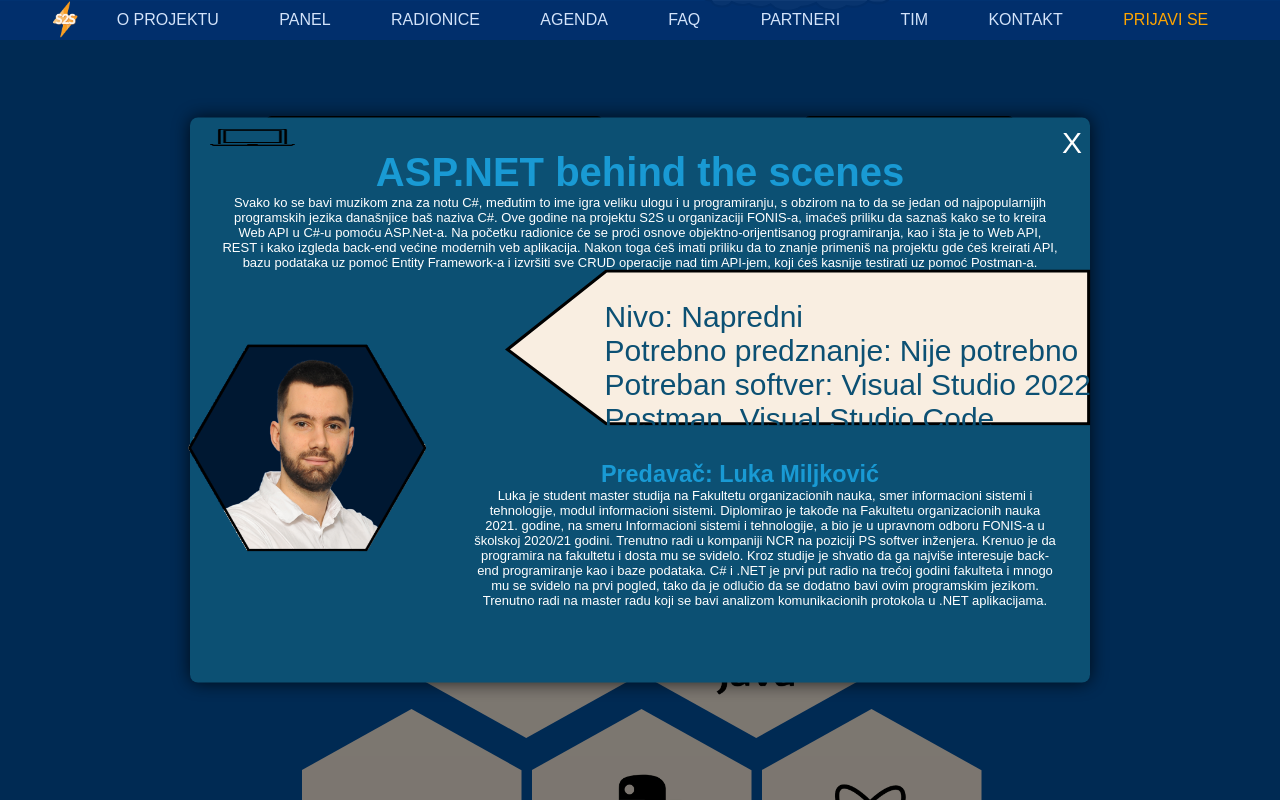
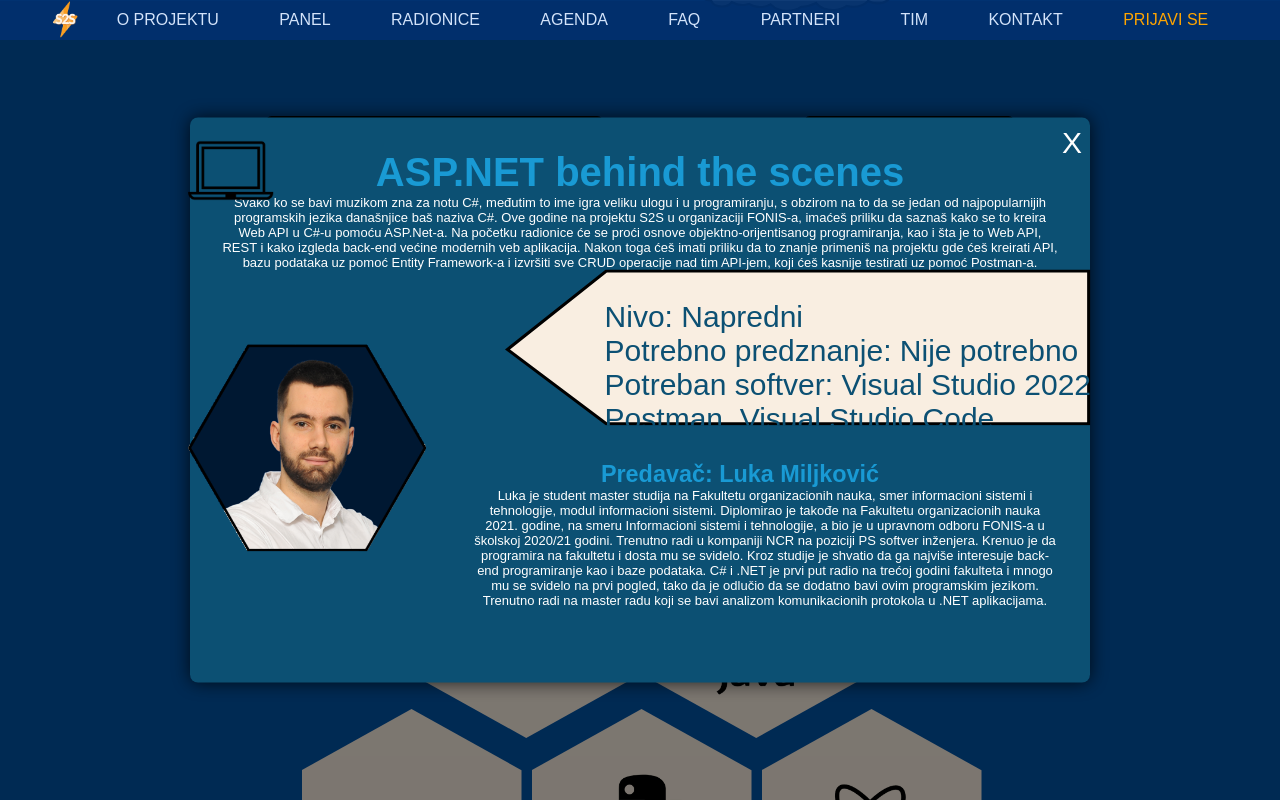
Before and after one commit to djordjemoj/s2s, a React (Create React App) app: page /#/ in a window 1280 px wide. Both pictures are taken after a click on the element 411 px from the left and 399 px from the top of the page. Built offline with nearby package versions, Linux system fonts and the light colour scheme.

Commit message:
popravio laptop

```diff
--- a/src/Components/Radionice/Modal.css
+++ b/src/Components/Radionice/Modal.css
@@ -214,6 +214,11 @@
     margin-bottom: 220px;
 
   }
+  .lapsitopsi{
+    /* left: 60px; */
+
+    transform: scale(0.4) translate(-55%, -50%);
+  }
 
 }
 
@@ -239,11 +244,7 @@
     padding-top: 0px;
   }
   }
-  .lapsitopsi{
-    left: 60px;
 
-    transform: scale(0.5) translate(-55%, -50%);
-  }
   .slike-proba{
     display: flex;
     flex-direction: column;
@@ -345,9 +346,12 @@
 
   }
   .lapsitopsi{
-    left: 20px;
+    /* left: 20px; */
 
-    transform: scale(0.5) translate(-50%, -60%);
+    /* transform: scale(0.5) translate(-50%, -60%); */
+    /* width: 30px;*/
+    height: 30px;
+    /* height: 40px; */
   }
 }
 @media screen and (min-width: 1500px){
@@ -390,8 +394,8 @@
     width: 100%;
   }
   .lapsitopsi{
-    /* left: 20px; */
+    left: 100px;
 
-    transform: scalex(0.35) translate(-25%, 70%);
+    /* transform: scalex(0.35) translate(-25%, 70%); */
   }
 }
--- a/src/Components/Radionice/Modal.jsx
+++ b/src/Components/Radionice/Modal.jsx
@@ -26,7 +26,7 @@
           </p>
           <div className="closeBtn lapsitopsi">
             {modali.laptop && (
-              <img src={Laptop} width="50px" height="50px"></img>
+              <img src={Laptop} ></img>
             )}
           </div>
           <div className="content">
```
